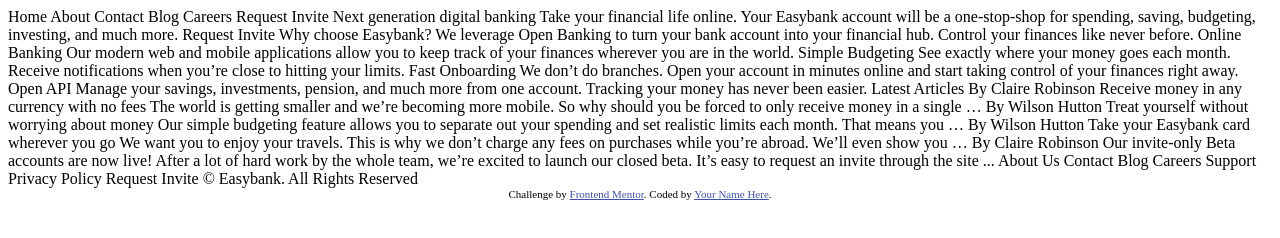
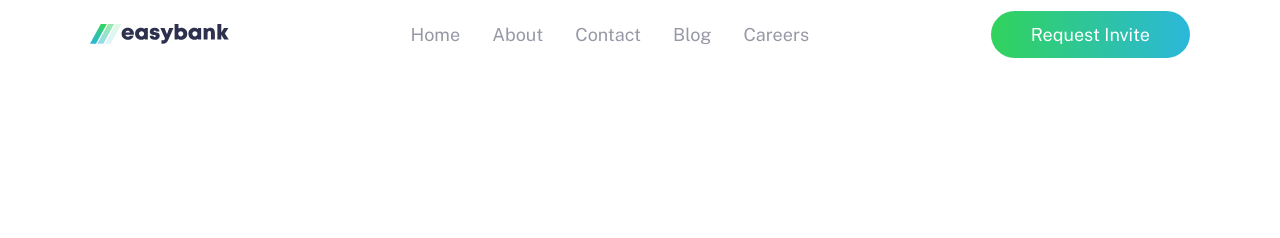
Before and after one commit to abdelilahelhaddad/easybank-landing-page, a plain HTML site: page index.html in a window 1280 px wide. Drawn offline with nearby package versions, Linux system fonts and the light colour scheme.

Commit message:
:fire: :art: Navbar Layout :sparkles: :globe_with_meridians:

```diff
--- a/index.html
+++ b/index.html
@@ -1,31 +1,31 @@
 <!DOCTYPE html>
 <html lang="en">
+
 <head>
   <meta charset="UTF-8">
-  <meta name="viewport" content="width=device-width, initial-scale=1.0"> <!-- displays site properly based on user's device -->
+  <meta name="viewport" content="width=device-width, initial-scale=1.0">
+  <link rel="icon" type="image/png" sizes="32x32" href="./images/favicon-32x32.png">
+  <link rel="stylesheet" href="style.css">
+  <title>Frontend Mentor | Easybank landing page</title>
+</head>
 
-  <link rel="icon" type="image/png" sizes="32x32" href="./images/favicon-32x32.png">
-
-  <title>Frontend Mentor | Easybank landing page</title>
-
-  <!-- Feel free to remove these styles or customise in your own stylesheet 👍 -->
-  <style>
-    .attribution { font-size: 11px; text-align: center; }
-    .attribution a { color: hsl(228, 45%, 44%); }
-  </style>
-</head>
 <body>
-
-  Home
-  About
-  Contact
-  Blog
-  Careers
-
-  Request Invite
-
-
-
+  <nav class="container">
+    <div class="logo">
+      <img src="./images/logo.svg" alt="EasyBank Logo">
+    </div>
+    <div class="navbar">
+      <ul class="navbarList">
+        <li><a href="">Home</a></li>
+        <li><a href="">About</a></li>
+        <li><a href="">Contact</a></li>
+        <li><a href="">Blog</a></li>
+        <li><a href="">Careers</a></li>
+      </ul>
+    </div>
+    <div class="ctaButton"><a class="requestInviteButton" href="#">Request Invite</a></div>
+  </nav>
+  <!--
   Next generation digital banking
 
   Take your financial life online. Your Easybank account will be a one-stop-shop
@@ -91,11 +91,7 @@
 
   Request Invite
 
-  © Easybank. All Rights Reserved
+  © Easybank. All Rights Reserved -->
+</body>
 
-  <div class="attribution">
-    Challenge by <a href="https://www.frontendmentor.io?ref=challenge" target="_blank">Frontend Mentor</a>.
-    Coded by <a href="#">Your Name Here</a>.
-  </div>
-</body>
 </html>
--- /dev/null
+++ b/style.scss
@@ -0,0 +1,74 @@
+@import url('https://fonts.googleapis.com/css2?family=Public+Sans:wght@300;400;700&display=swap');
+
+//Font Weight
+
+$font-weight-300:300;
+$font-weight-400:400;
+$font-weight-700:700;
+
+// Color
+
+$Dark-Blue: hsl(233, 26%, 24%);
+$Lime-Green: hsl(136, 65%, 51%);
+$Bright-Cyan: hsl(192, 70%, 51%);
+
+$Grayish-Blue: hsl(233, 8%, 62%);
+$Light-Grayish-Blue: hsl(220, 16%, 96%);
+$Very-Light-Gray: hsl(0, 0%, 98%);
+$White: hsl(0, 0%, 100%);
+
+//Reset
+
+*,
+*::after,
+*::before {
+  margin: 0;
+  padding: 0;
+  box-sizing: border-box;
+}
+
+body {
+  font-family: 'Public Sans', sans-serif;
+  font-size: 18px;
+}
+
+.container {
+  display: flex;
+  justify-content: space-between;
+  width: 68.75rem;
+  max-width: 100%;
+  margin: 0 auto;
+}
+
+li {
+  list-style: none;
+}
+
+a {
+  text-decoration: none;
+}
+
+.requestInviteButton {
+  background: linear-gradient(90deg, $Lime-Green, $Bright-Cyan);
+  color: $White;
+  padding: 0.8rem 2.5rem;
+  border-radius: 100vw;
+}
+
+//?Navbar Section
+
+nav.container {
+  margin: 1.5rem auto;
+}
+
+.navbarList {
+  display: flex;
+
+  li {
+    padding: 0 1rem;
+
+    a {
+      color: $Grayish-Blue;
+    }
+  }
+}
```
Also changed, not shown: style.css (added), 1 other file.
